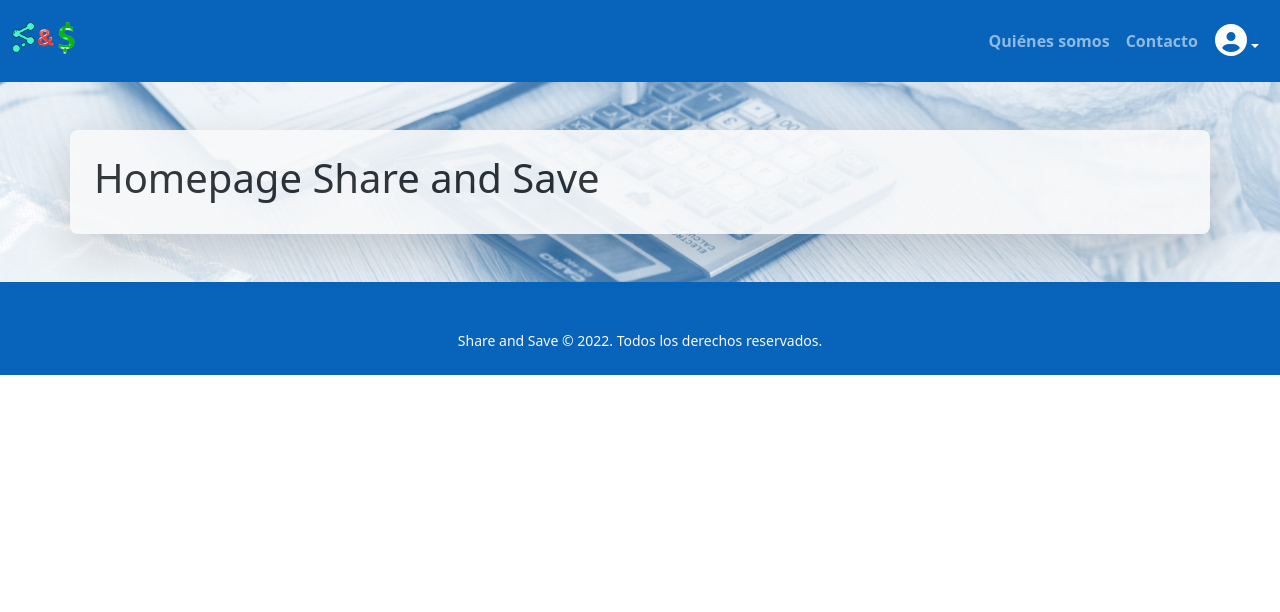
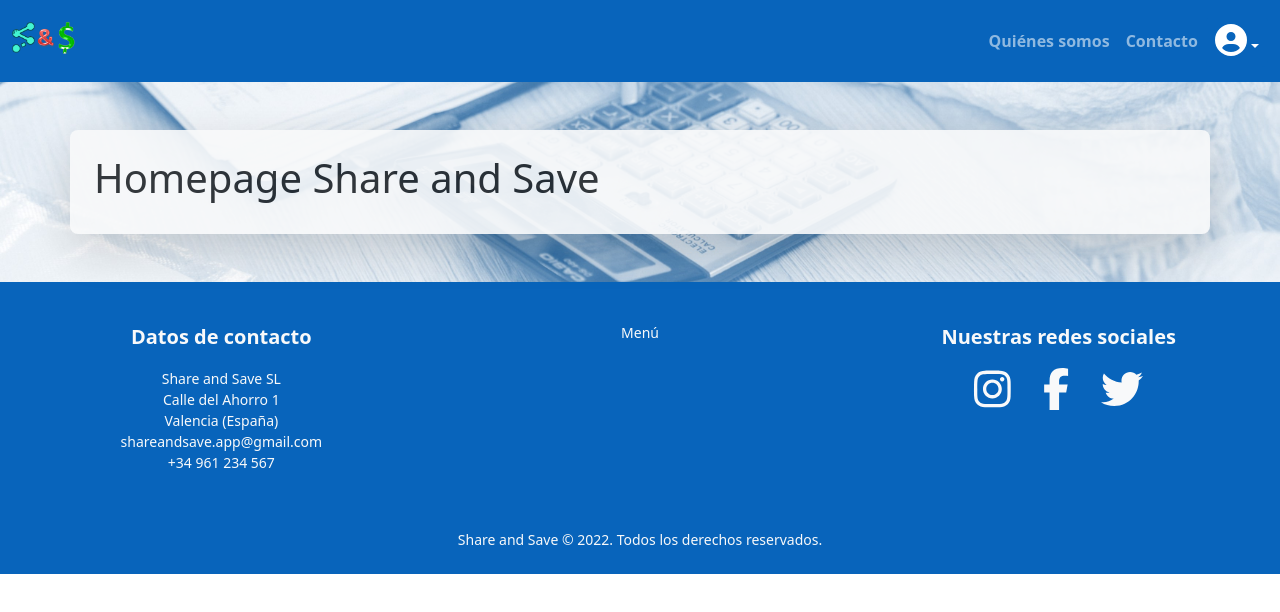
Before and after one commit to cebalc/share-and-save, a React (Create React App) app in the folder client/: page / in a window 1280 px wide. Shown: the top 612 px of the page. Built offline with nearby package versions, Linux system fonts and the light colour scheme.

Commit message:
Datos de contacto y redes sociales

```diff
--- a/client/package.json
+++ b/client/package.json
@@ -22,6 +22,7 @@
     "react-dom": "^18.2.0",
     "react-router-bootstrap": "^0.26.2",
     "react-router-dom": "^6.9.0",
+    "react-router-hash-link": "^2.4.3",
     "react-scripts": "^5.0.1",
     "sass": "^1.60.0",
     "typescript": "^4.9.5",
--- /dev/null
+++ b/client/src/components/BouncingIcon.tsx
@@ -0,0 +1,38 @@
+import { IconName, IconPrefix, SizeProp } from "@fortawesome/fontawesome-svg-core";
+import { FontAwesomeIcon } from "@fortawesome/react-fontawesome";
+import React from "react";
+
+interface BouncingIconProps {
+    family: IconPrefix,
+    name: IconName
+    size: SizeProp
+}
+
+interface BouncingIconState {
+    hover: boolean
+}
+
+class BouncingIcon extends React.Component<BouncingIconProps, BouncingIconState> {
+
+    public state: BouncingIconState = {
+        hover: false
+    };
+
+    public constructor(props: BouncingIconProps | Readonly<BouncingIconProps>) {
+        super(props);
+    }
+
+    public render(): React.ReactNode {
+        return (
+            <FontAwesomeIcon icon={[this.props.family, this.props.name]}
+                className="mx-3 clickable"
+                bounce={this.state.hover}
+                onMouseOver={() => this.setState({hover: true})}
+                onMouseOut={() => this.setState({hover: false})}
+                size={this.props.size}
+            />
+        );
+    }
+}
+
+export default BouncingIcon;
--- a/client/src/components/Footer.tsx
+++ b/client/src/components/Footer.tsx
@@ -2,6 +2,7 @@ import React from "react";
 import Container from "react-bootstrap/Container";
 import Row from "react-bootstrap/Row";
 import Col from "react-bootstrap/Col";
+import SocialNetworks from "./SocialNetworks";
 
 interface FooterProps {
 }
@@ -21,6 +22,28 @@ class Footer extends React.Component<FooterProps, FooterState> {
         return (
             <Container fluid className="small bg-primary text-light p-4" as="footer">
                 <Row>
+                    <Col md={8}>
+                        <Row>
+                            <Col sm={6} className="px-2 py-3 text-center" id="contact-data">
+                                <p className="lead fw-bold">Datos de contacto</p>
+                                <p>
+                                    Share and Save SL<br />
+                                    Calle del Ahorro 1<br />
+                                    Valencia (España)<br />
+                                    shareandsave.app@gmail.com<br />
+                                    +34 961 234 567
+                                </p>
+                            </Col>
+                            <Col sm={6} className="px-2 py-3 text-center">
+                                Menú
+                            </Col>
+                        </Row>
+                    </Col>
+                    <Col md={4} className="px-2 py-3 text-center">
+                        <SocialNetworks />
+                    </Col>
+                </Row>
+                <Row>
                     <Col className="pt-4 text-center">
                         Share and Save &copy; 2022. Todos los derechos reservados.
                     </Col>
--- /dev/null
+++ b/client/src/components/SocialNetworks.tsx
@@ -0,0 +1,39 @@
+import React from "react";
+import Container from "react-bootstrap/Container"
+import BouncingIcon from "./BouncingIcon";
+
+interface SocialNetworksProps {
+}
+
+interface SocialNetworksState {
+    hoverInstagram: boolean,
+    hoverFacebook: boolean,
+    hoverTwitter: boolean
+}
+
+class SocialNetworks extends React.Component<SocialNetworksProps, SocialNetworksState> {
+    public state: SocialNetworksState = {
+        hoverInstagram: false,
+        hoverFacebook: false,
+        hoverTwitter: false
+    }
+
+    public constructor(props: SocialNetworksProps | Readonly<SocialNetworksProps>) {
+        super(props);
+    }
+
+    public render(): React.ReactNode {
+        return (
+            <>
+            <p className="lead fw-bold">Nuestras redes sociales</p>
+            <Container fluid className="d-flex flex-wrap justify-content-center">
+                <BouncingIcon family="fab" name="instagram" size="3x" />
+                <BouncingIcon family="fab" name="facebook-f" size="3x" />
+                <BouncingIcon family="fab" name="twitter" size="3x" />
+            </Container>
+            </>
+        );
+    }
+}
+
+export default SocialNetworks;
--- a/client/src/index.scss
+++ b/client/src/index.scss
@@ -14,4 +14,8 @@ main {
     opacity: 0.9;
 }
 
+.clickable {
+    cursor: pointer;
+}
+
 @import "../node_modules/bootstrap/scss/bootstrap";
```
Also changed, not shown: 1 other file (tests, documents, lock files or other folders).
